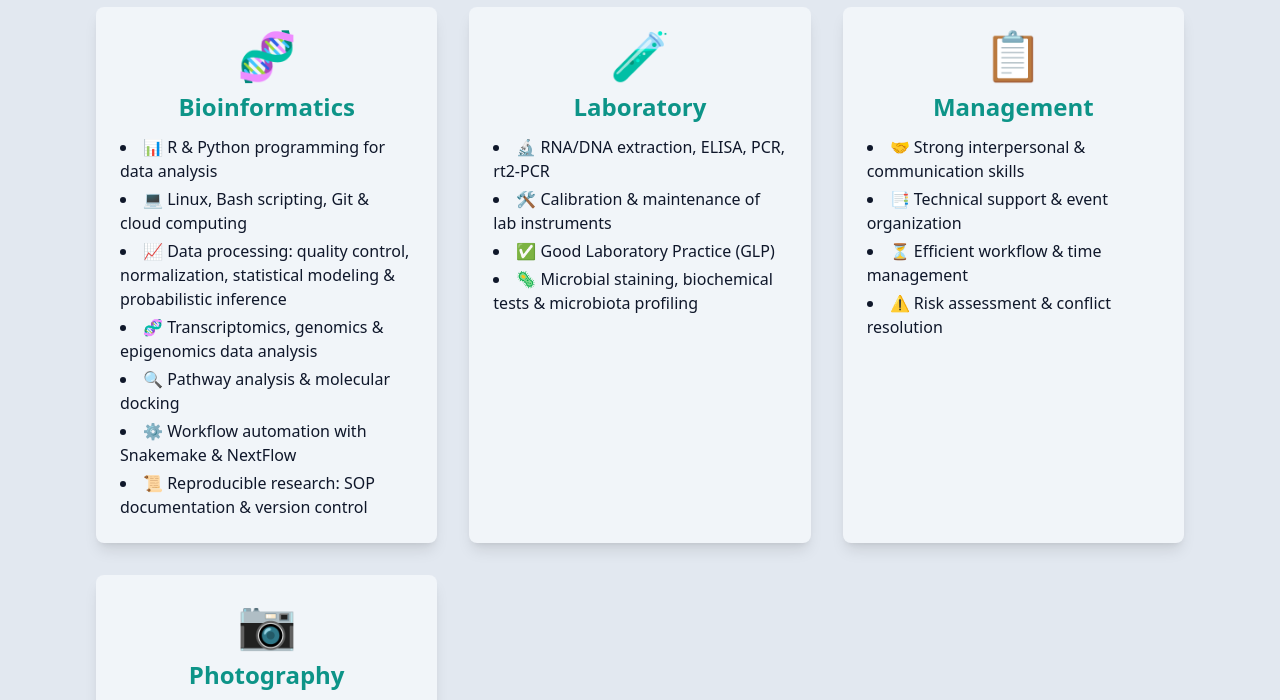
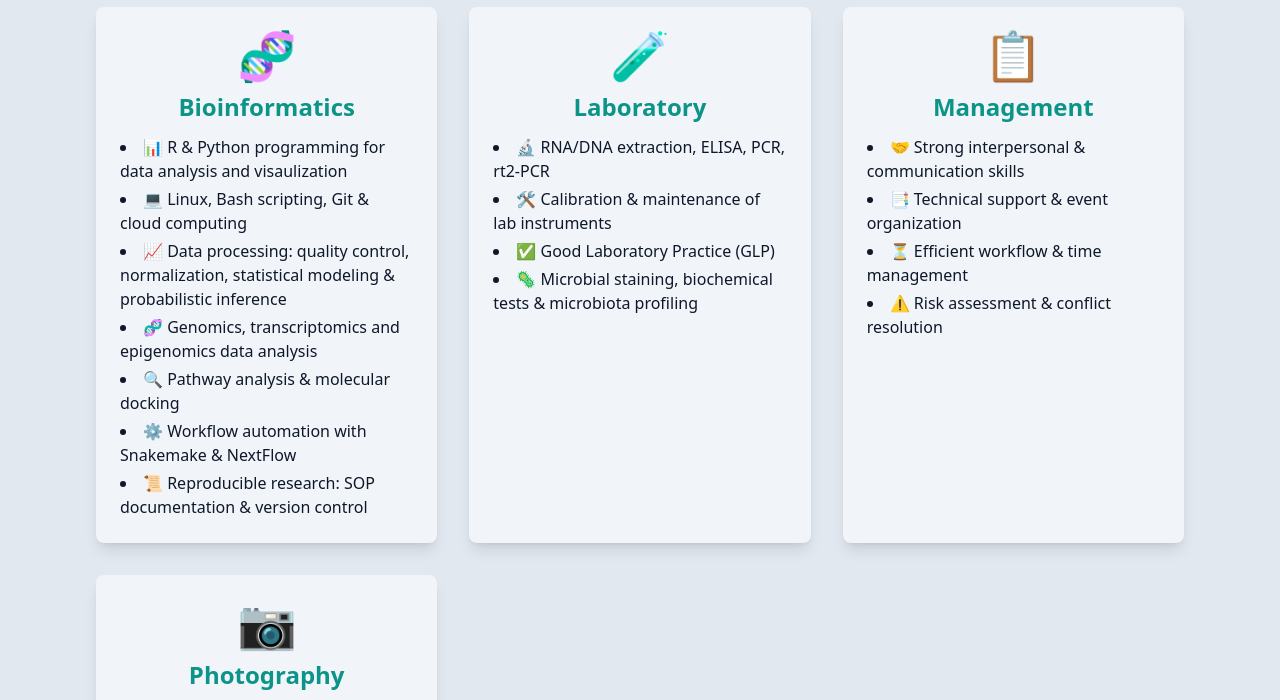
Before and after one commit to Nishapaudel/Nishapaudel.github.io, a plain HTML site: page index.html in a window 1280 px wide. Shown: the part 1000-1700 px from the top of the page. Drawn offline with nearby package versions, Linux system fonts and the light colour scheme; a web font is replaced by a local one.

Commit message:
Update index.html

```diff
--- a/index.html
+++ b/index.html
@@ -74,10 +74,10 @@
                 <span class="text-5xl text-slate-600">🧬</span>
                 <h3 class="text-2xl font-semibold mt-3 text-teal-600">Bioinformatics</h3>
                 <ul class="mt-3 text-base text-left list-disc list-inside space-y-1">
-                    <li>📊 R & Python programming for data analysis</li>
+                    <li>📊 R & Python programming for data analysis and visaulization </li>
                     <li>💻 Linux, Bash scripting, Git & cloud computing</li>
                     <li>📈 Data processing: quality control, normalization, statistical modeling & probabilistic inference</li>
-                    <li>🧬 Transcriptomics, genomics & epigenomics data analysis</li>
+                    <li>🧬 Genomics, transcriptomics and epigenomics data analysis</li>
                     <li>🔍 Pathway analysis & molecular docking</li>
                     <li>⚙️ Workflow automation with Snakemake & NextFlow</li>
                     <li>📜 Reproducible research: SOP documentation & version control</li>
```
